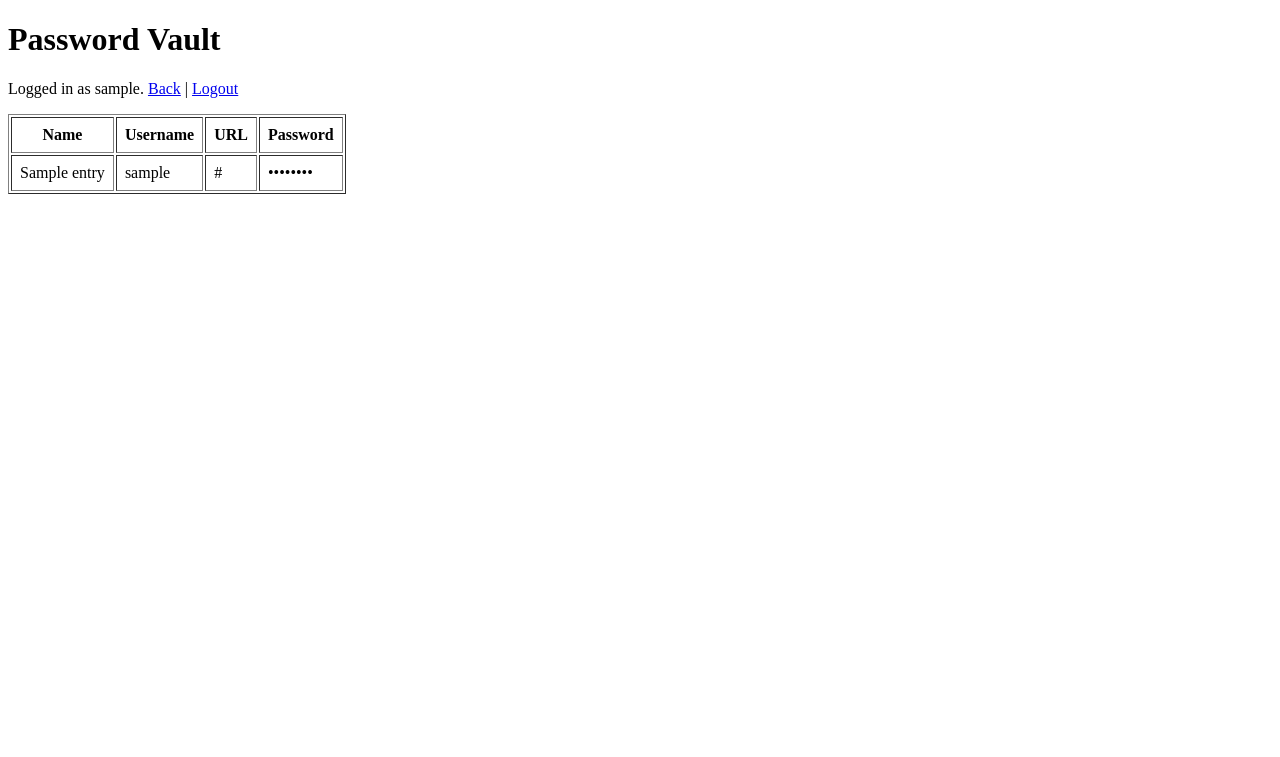
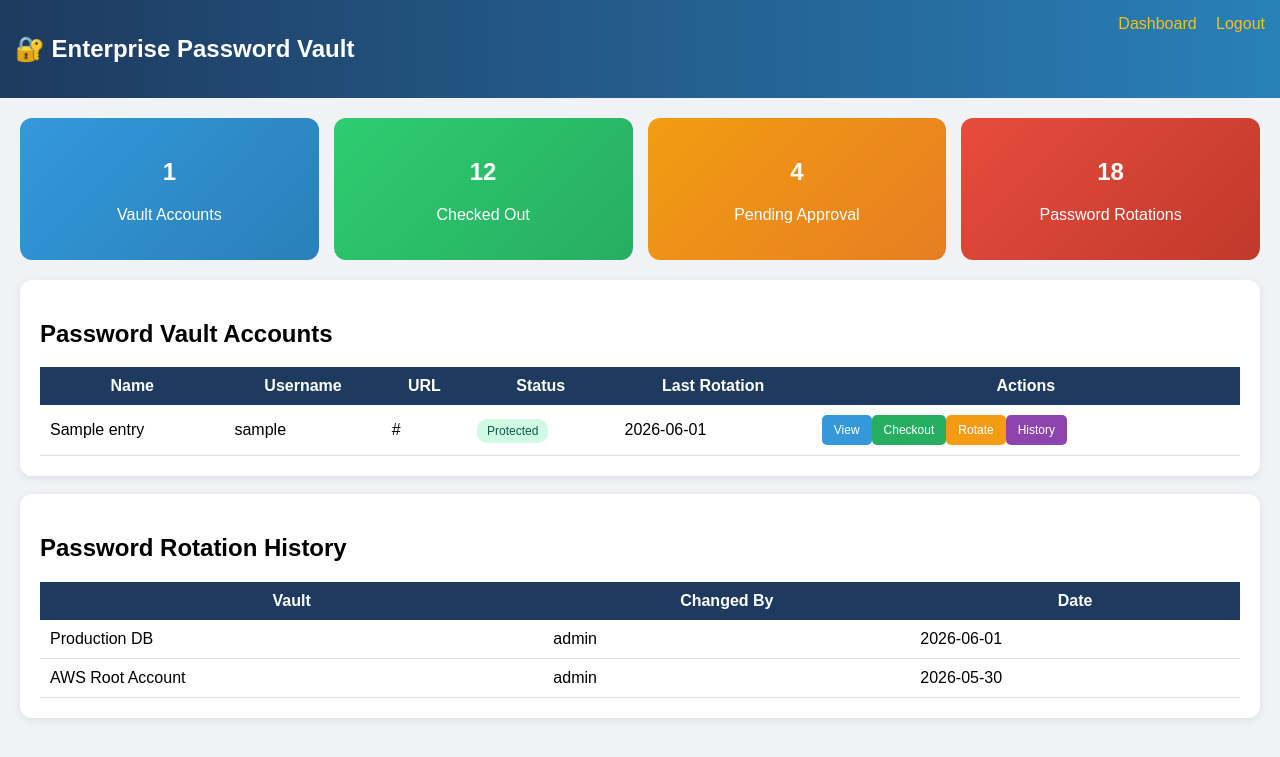
Before and after one commit to vemuripriyanka630-arch/PAM-LITE, a Flask app: template templates/vault.html in a window 1280 px wide. Shown: the top 757 px of the page. Run offline with Flask 3, Linux system fonts and the light colour scheme; the template is opened without the code that fills it: most values are stand-ins (such as "Sample title", 1, 10 or a date in 2020); parts of the project's set-up code (start-up, migrations or seed data) failed here and were passed over.

Commit message:
vault.html

```diff
--- a/templates/vault.html
+++ b/templates/vault.html
@@ -1,27 +1,176 @@
-<!DOCTYPE html>
-<html>
+<!DOCTYPE html><html>
 <head>
-<title>PAM Lite - Password Vault</title>
-</head>
-<body>
-<h1>Password Vault</h1>
-<p>Logged in as {{ username }}. <a href="/dashboard">Back</a> | <a href="/logout">Logout</a></p>
+<title>PAM-LITE Enterprise Vault</title><style>
 
-<table border="1" cellpadding="8">
-<tr>
-  <th>Name</th>
-  <th>Username</th>
-  <th>URL</th>
-  <th>Password</th>
-</tr>
-{% for entry in passwords %}
-<tr>
-  <td>{{ entry.name }}</td>
-  <td>{{ entry.username }}</td>
-  <td>{{ entry.url }}</td>
-  <td>••••••••</td>
-</tr>
-{% endfor %}
-</table>
-</body>
+body{
+font-family:Arial,sans-serif;
+background:#f0f2f5;
+margin:0;
+padding:0;
+}
+
+.topbar{
+background:linear-gradient(90deg,#1e3a5f,#2980b9);
+padding:15px;
+color:white;
+display:flex;
+justify-content:space-between;
+}
+
+.topbar a{
+color:#f1c40f;
+text-decoration:none;
+margin-left:15px;
+}
+
+.container{
+padding:20px;
+max-width:1400px;
+margin:auto;
+}
+
+.stats{
+display:grid;
+grid-template-columns:repeat(4,1fr);
+gap:15px;
+margin-bottom:20px;
+}
+
+.card{
+padding:20px;
+border-radius:12px;
+color:white;
+text-align:center;
+}
+
+.blue{
+background:linear-gradient(135deg,#3498db,#2980b9);
+}
+
+.green{
+background:linear-gradient(135deg,#2ecc71,#27ae60);
+}
+
+.orange{
+background:linear-gradient(135deg,#f39c12,#e67e22);
+}
+
+.red{
+background:linear-gradient(135deg,#e74c3c,#c0392b);
+}
+
+.table-box{
+background:white;
+padding:20px;
+border-radius:12px;
+box-shadow:0 2px 8px rgba(0,0,0,.08);
+}
+
+table{
+width:100%;
+border-collapse:collapse;
+}
+
+th{
+background:#1e3a5f;
+color:white;
+padding:10px;
+}
+
+td{
+padding:10px;
+border-bottom:1px solid #ddd;
+}
+
+.btn{
+padding:8px 12px;
+border:none;
+border-radius:5px;
+cursor:pointer;
+font-size:12px;
+}
+
+.view{
+background:#3498db;
+color:white;
+}
+
+.checkout{
+background:#27ae60;
+color:white;
+}
+
+.rotate{
+background:#f39c12;
+color:white;
+}
+
+.history{
+background:#8e44ad;
+color:white;
+}
+
+.badge{
+padding:5px 10px;
+border-radius:10px;
+background:#d1fae5;
+color:#065f46;
+font-size:12px;
+}
+
+</style></head><body><div class="topbar"><div>
+<h2>🔐 Enterprise Password Vault</h2>
+</div><div>
+<a href="/dashboard">Dashboard</a>
+<a href="/logout">Logout</a>
+</div></div><div class="container"><div class="stats"><div class="card blue">
+<h2>{{ passwords|length }}</h2>
+<p>Vault Accounts</p>
+</div><div class="card green">
+<h2>12</h2>
+<p>Checked Out</p>
+</div><div class="card orange">
+<h2>4</h2>
+<p>Pending Approval</p>
+</div><div class="card red">
+<h2>18</h2>
+<p>Password Rotations</p>
+</div></div><div class="table-box"><h2>Password Vault Accounts</h2><table><tr>
+<th>Name</th>
+<th>Username</th>
+<th>URL</th>
+<th>Status</th>
+<th>Last Rotation</th>
+<th>Actions</th>
+</tr>{% for entry in passwords %}
+
+<tr><td>{{ entry.name }}</td><td>{{ entry.username }}</td><td>{{ entry.url }}</td><td>
+<span class="badge">
+Protected
+</span>
+</td><td>
+2026-06-01
+</td><td><button class="btn view">
+View
+</button><button class="btn checkout">
+Checkout
+</button><button class="btn rotate">
+Rotate
+</button><button class="btn history">
+History
+</button></td></tr>{% endfor %}
+
+</table></div><br><div class="table-box"><h2>Password Rotation History</h2><table><tr>
+<th>Vault</th>
+<th>Changed By</th>
+<th>Date</th>
+</tr><tr>
+<td>Production DB</td>
+<td>admin</td>
+<td>2026-06-01</td>
+</tr><tr>
+<td>AWS Root Account</td>
+<td>admin</td>
+<td>2026-05-30</td>
+</tr></table></div></div></body>
 </html>
```
